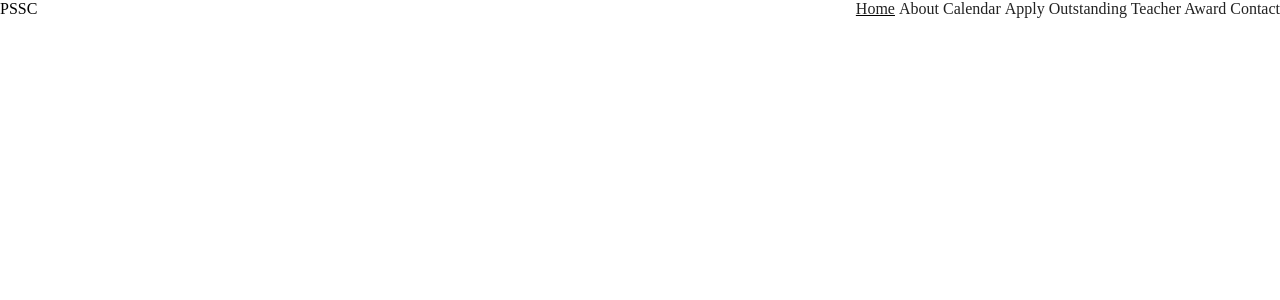
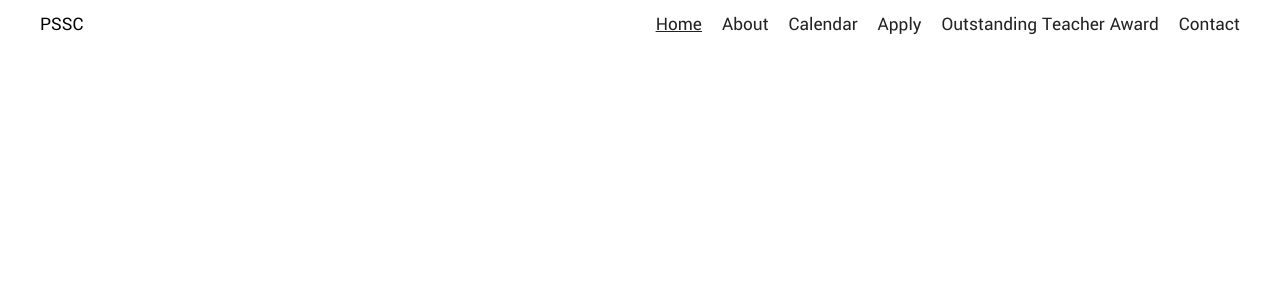
Before and after one commit to Purdue-Science-Student-Council/website, a PHP site: page / in a window 1280 px wide. Shown: the top 300 px of the page. Run offline with PHP 8.4, Linux system fonts and the light colour scheme.

Commit message:
happy with desktop navbar

```diff
--- a/index.html
+++ b/index.html
@@ -12,14 +12,15 @@
 <body>
     <!-- Navigation Bar -->
     <nav class="nav">
-        <div class="nav-logo">PSSC</div>
+         <!-- the spans are for vertical alignment -->
+        <div class="nav-logo"><span></span>PSSC</div>
         <ul class="nav-bar">
-            <li class="nav-bar-item nav-bar-item-active"><a class="nav-bar-item-a" href="/">Home</a></li>
-            <li class="nav-bar-item"><a class="nav-bar-item-a" href="/about">About</a></li>
-            <li class="nav-bar-item"><a class="nav-bar-item-a" href="/calendar">Calendar</a></li>
-            <li class="nav-bar-item"><a class="nav-bar-item-a" href="/apply">Apply</a></li>
-            <li class="nav-bar-item"><a class="nav-bar-item-a" href="/outstanding-teacher-award">Outstanding Teacher Award</a></li>
-            <li class="nav-bar-item"><a class="nav-bar-item-a" href="/contact">Contact</a></li>
+            <li class="nav-bar-item nav-bar-item-active"><span></span><a class="nav-bar-item-a" href="/">Home</a></li>
+            <li class="nav-bar-item"><span></span><a class="nav-bar-item-a" href="/about">About</a></li>
+            <li class="nav-bar-item"><span></span><a class="nav-bar-item-a" href="/calendar">Calendar</a></li>
+            <li class="nav-bar-item"><span></span><a class="nav-bar-item-a" href="/apply">Apply</a></li>
+            <li class="nav-bar-item"><span></span><a class="nav-bar-item-a" href="/outstanding-teacher-award">Outstanding Teacher Award</a></li>
+            <li class="nav-bar-item"><span></span><a class="nav-bar-item-a" href="/contact">Contact</a></li>
         </ul>
     </nav>
     <!-- ---------- -->
--- a/styles/css/main.css
+++ b/styles/css/main.css
@@ -1,3 +1,4 @@
+@import url("https://fonts.googleapis.com/css?family=Yantramanav:400,700");
 /*! normalize-scss | MIT/GPLv2 License | bit.ly/normalize-scss */
 /* Document
        ========================================================================== */
@@ -406,33 +407,65 @@ template {
   --dark-color: #222222;
   --light-color: #eeeeee;
   --gold-color: #fbc02d;
-  --nav-height: 40px; }
+  --nav-height: 50px; }
 
 /*---------------------------------------------*/
+html, body {
+  margin: 0;
+  padding: 0;
+  font-family: 'Yantramanav', sans-serif;
+  text-rendering: optimizeLegibility;
+  -webkit-font-smoothing: antialiased;
+  -moz-osx-font-smoothing: grayscale; }
+
 ul {
   margin: 0;
   padding: 0; }
 
-a {
-  text-decoration: none; }
-
 .nav {
-  width: 100vw;
   height: var(--nav-height);
   display: flex;
   justify-content: space-between;
-  align-items: stretch; }
+  align-items: stretch;
+  padding: 0 40px;
+  font-size: 1.2rem; }
   .nav-logo {
     align-self: stretch; }
   .nav-bar {
     list-style-type: none;
-    align-self: stretch; }
+    list-style: none;
+    align-self: stretch;
+    display: flex;
+    justify-content: center;
+    align-items: stretch; }
     .nav-bar-item {
-      display: inline-block; }
-      .nav-bar-item-active {
+      align-self: stretch;
+      /* margins */
+      margin: 0 10px;
+      /*------------*/ }
+      .nav-bar-item:first-child {
+        margin-left: 0; }
+      .nav-bar-item:last-child {
+        margin-right: 0; }
+      .nav-bar-item-active a {
         text-decoration: underline; }
       .nav-bar-item-a {
         color: var(--dark-color);
-        text-decoration: none; }
+        text-decoration: none;
+        vertical-align: middle;
+        display: inline-block; }
+
+span {
+  height: 100%;
+  vertical-align: middle;
+  display: inline-block; }
+
+.vertical-center-wrapper {
+  display: flex;
+  justify-content: center;
+  align-items: center; }
+
+.vertical-center-item {
+  align-self: center; }
 
 /*# sourceMappingURL=main.css.map */
--- a/styles/sass/_navbar.scss
+++ b/styles/sass/_navbar.scss
@@ -1,9 +1,11 @@
 .nav {
-    width: 100vw;
     height: $nav-height;
     display: flex;
     justify-content: space-between;
     align-items: stretch;
+    padding: 0 40px;
+
+    font-size: 1.2rem;
 
     &-logo {
         align-self: stretch;
@@ -11,20 +13,52 @@
 
     &-bar {
         list-style-type: none;
+        list-style: none;
         align-self: stretch;
 
+        display: flex;
+        justify-content: center;
+        align-items: stretch;
 
         &-item {
-            display: inline-block;
+            align-self: stretch;
+
+            /* margins */
+            margin: 0 10px;
+            &:first-child {
+                margin-left: 0;
+            }
+            &:last-child {
+                margin-right: 0;
+            }
+            /*------------*/
 
             &-active {
-                text-decoration: underline;
+                a {
+                    text-decoration: underline;
+                }
             }
-
             &-a {
                 color: $dark-color;
                 text-decoration: none;
+                vertical-align: middle;
+                display: inline-block;
             }
         }
     }
 }
+span {
+    height: 100%;
+    vertical-align: middle;
+    display: inline-block;
+}
+
+.vertical-center-wrapper {
+    display: flex;
+    justify-content: center;
+    align-items: center;
+}
+
+.vertical-center-item {
+    align-self: center;
+}
--- a/styles/sass/app.scss
+++ b/styles/sass/app.scss
@@ -1,8 +1,15 @@
+html, body {
+    margin: 0;
+    padding: 0;
+
+    font-family: 'Yantramanav', sans-serif;
+    text-rendering: optimizeLegibility;
+    -webkit-font-smoothing: antialiased;
+    -moz-osx-font-smoothing: grayscale;
+
+}
+
 ul {
     margin: 0;
     padding: 0;
 }
-
-a {
-    text-decoration: none;
-}
--- a/styles/sass/main.scss
+++ b/styles/sass/main.scss
@@ -1,3 +1,6 @@
+//Fonts
+@import url('https://fonts.googleapis.com/css?family=Yantramanav:400,700');
+
 //Normalize
 @import "node_modules/normalize-scss/sass/normalize";
 @include normalize();
--- a/styles/sass/vars.scss
+++ b/styles/sass/vars.scss
@@ -5,7 +5,7 @@
     --gold-color: hsla(42.8, 96.2%, 58%, 1);
 
     //sizes
-    --nav-height: 40px;
+    --nav-height: 50px;
 }
 /*---------------------------------------------*/
 
```
Also changed, not shown: 1 other file.
